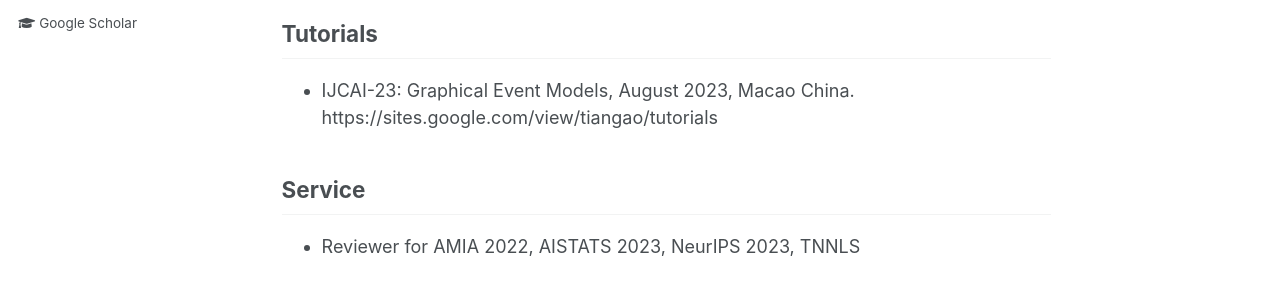
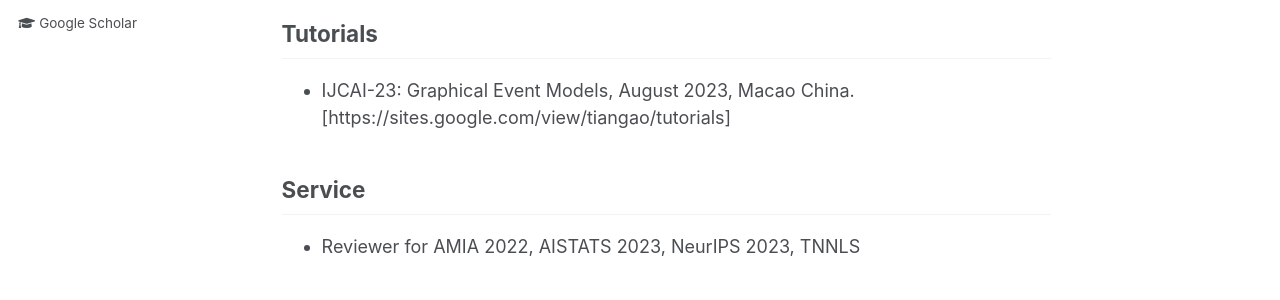
Before and after one commit to shou-xiao/shou-xiao1.github.io, a Jekyll site: the page built from _pages/about.md, in a window 1280 px wide and 900 px high, scrolled down 1901 px. Shown: the part 305-605 px from the top of the window. Built offline with Jekyll 4.4.1, drawn with Linux system fonts in a browser that asks for light colours.

```diff
--- a/_pages/about.md
+++ b/_pages/about.md
@@ -60,7 +60,7 @@ I have been a TA for the following courses:
 
 Tutorials
 ------
-* IJCAI-23: Graphical Event Models, August 2023, Macao China. https://sites.google.com/view/tiangao/tutorials
+* IJCAI-23: Graphical Event Models, August 2023, Macao China. [https://sites.google.com/view/tiangao/tutorials]
 
 Service
 ------
```
